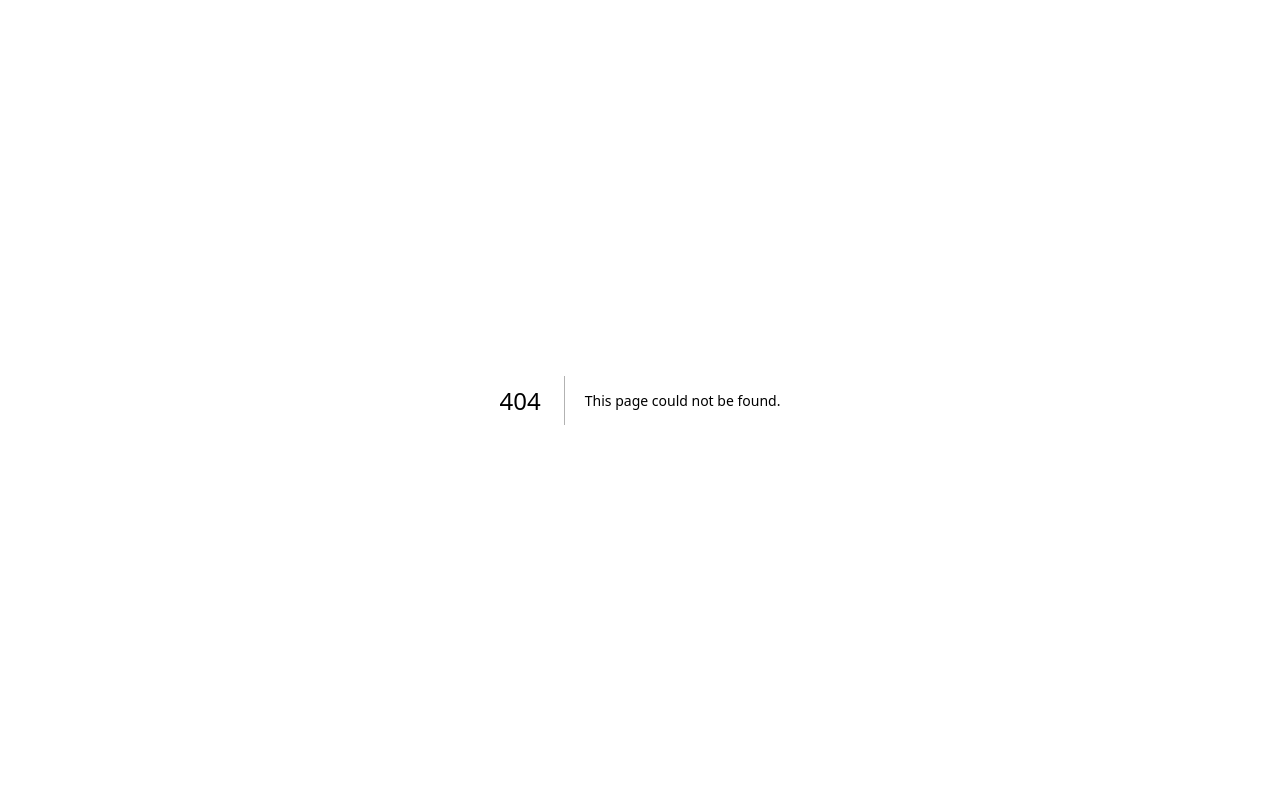
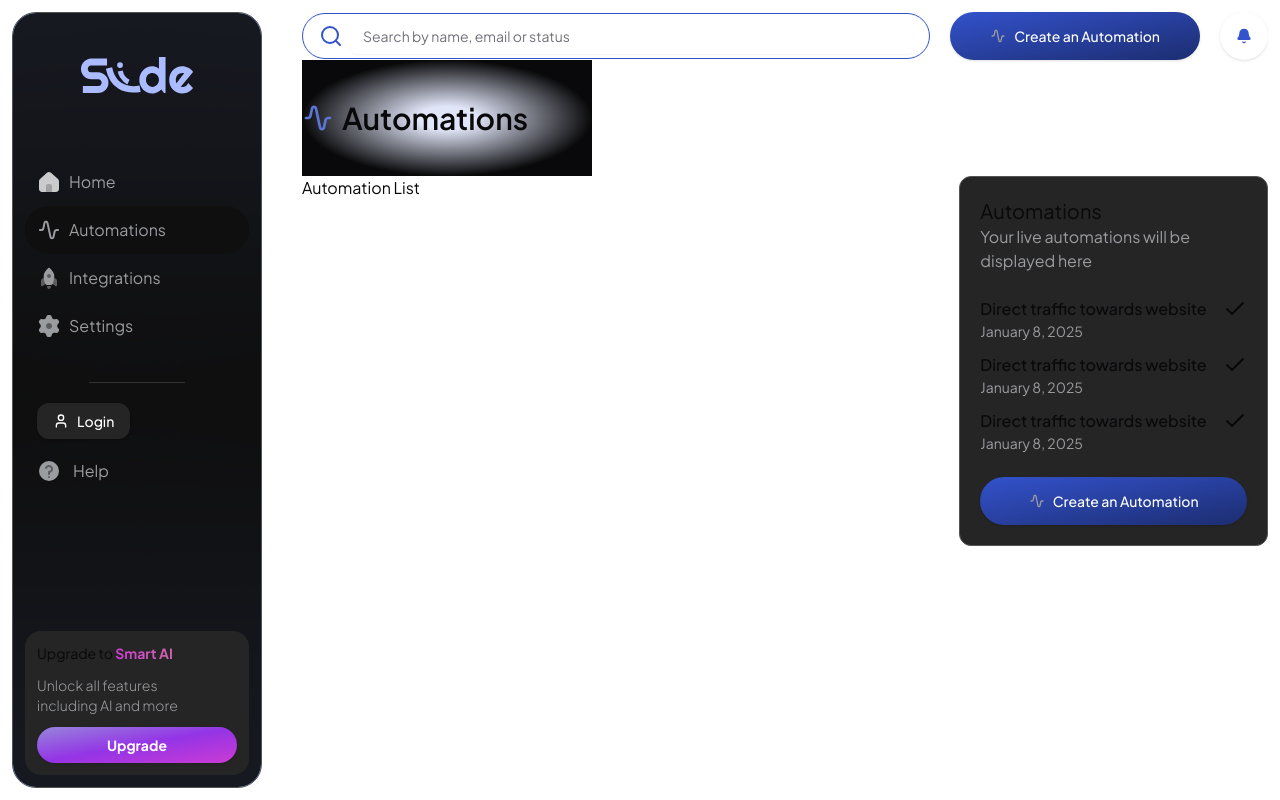
Before and after one commit to naviava/insta-u, a Next.js app: page /dashboard/1/automations in a window 1280 px wide. Before the commit this address had no page. Built offline with nearby package versions, Linux system fonts and the light colour scheme; no server answers.

Commit message:
ui: Started automations page

```diff
--- /dev/null
+++ b/src/app/(protected)/dashboard/[slug]/automations/[id]/page.tsx
@@ -0,0 +1,5 @@
+interface IProps {}
+
+export default function AutomationsIdPage({}: IProps) {
+  return <div>AutomationsIdPage</div>;
+}
--- /dev/null
+++ b/src/app/(protected)/dashboard/[slug]/automations/page.tsx
@@ -0,0 +1,36 @@
+import { Check } from "lucide-react";
+import { CreateAutomation } from "~/components/global/create-automation";
+
+interface IProps {}
+
+export default function AutomationsPage({}: IProps) {
+  return (
+    <div className="grid grid-cols-1 gap-5 lg:grid-cols-6">
+      <div className="lg:col-span-4">Automation List</div>
+      <div className="lg:col-span-2">
+        <div className="flex flex-col gap-y-6 overflow-hidden rounded-xl border-[1px] border-in-active bg-background-80 p-5">
+          <div>
+            <h2 className="text-xl">Automations</h2>
+            <p className="text-text-secondary">
+              Your live automations will be displayed here
+            </p>
+          </div>
+          <div className="flex flex-col gap-y-3">
+            {[1, 2, 3].map((item) => (
+              <div key={item} className="flex items-start justify-between">
+                <div className="flex flex-col">
+                  <h3 className="font-medium">
+                    Direct traffic towards website
+                  </h3>
+                  <p className="text-sm text-text-secondary">January 8, 2025</p>
+                </div>
+                <Check />
+              </div>
+            ))}
+          </div>
+          <CreateAutomation alwaysShowLabel />
+        </div>
+      </div>
+    </div>
+  );
+}
--- a/src/components/global/create-automation/index.tsx
+++ b/src/components/global/create-automation/index.tsx
@@ -1,15 +1,20 @@
 import { Loader } from "~/components/global/loader";
 import { Button } from "~/components/ui/button";
 import { AutomationDuoToneWhite } from "~/icons";
+import { cn } from "~/lib/utils";
 
-interface IProps {}
+interface IProps {
+  alwaysShowLabel?: boolean;
+}
 
-export function CreateAutomation({}: IProps) {
+export function CreateAutomation({ alwaysShowLabel }: IProps) {
   return (
     <Button className="rounded-full bg-gradient-to-br from-[#3352cc] to-[#1c2d70] py-6 font-medium text-white hover:opacity-80 lg:px-10">
       <Loader state={false}>
         <AutomationDuoToneWhite />
-        <p className="hidden lg:inline">Create an Automation</p>
+        <p className={cn("hidden lg:inline", alwaysShowLabel && "inline")}>
+          Create an Automation
+        </p>
       </Loader>
     </Button>
   );
```
